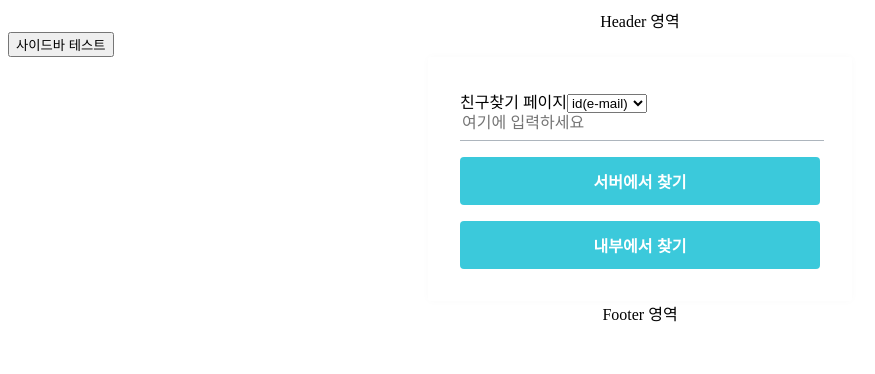
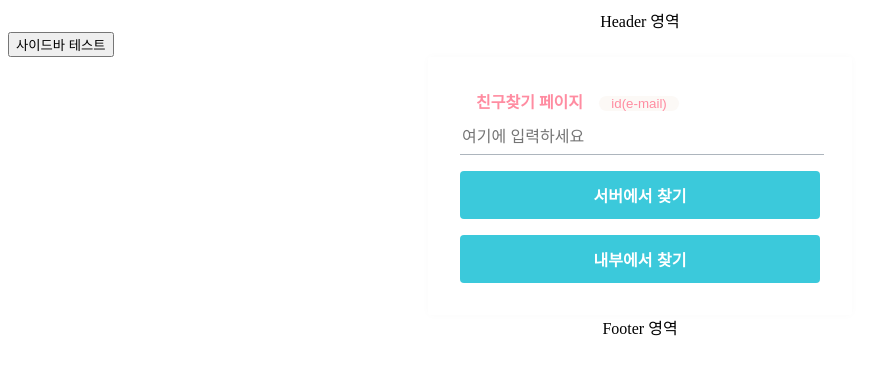
Before and after one commit to cirel31/MemoryCapsule, a React (Create React App) app in the folder FE/: page /friend in a window 1280 px wide. Shown: the top 374 px of the page, without its empty margins (0-875 px from the left). Built offline with nearby package versions, Linux system fonts and the light colour scheme.

Commit message:
[S09P12A608-239] Design: 투명 추가, searchBar를 위한 디자인 추가

```diff
--- a/FE/src/styles/friendStyle.jsx
+++ b/FE/src/styles/friendStyle.jsx
@@ -1,14 +1,26 @@
 import styled from "styled-components";
+import theme from "./theme";
 
 const AuthFormBlock = styled.div`
-  h3 {
-    margin: 0;
-    color: #313a40;
-    margin-bottom: 1rem;
+  form label {
+    color : ${theme.theme.brand3_main};
+    font-weight: bold;
+    padding : 1rem;
+  }
+
+  select {
+    appearance:none;
+    color : ${theme.theme.brand3_main};
+    border : none;
+    background-color: ${theme.theme.backGround_main};
+    outline: none;
+    width : 5rem;
+    margin-bottom : 1rem;
+    text-align-last: center;
+    border-radius : 1rem;
   }
 `;
 export { AuthFormBlock }
-
 
 const StyledInput = styled.input`
   font-size: 1rem;
--- a/FE/src/styles/theme.css
+++ b/FE/src/styles/theme.css
@@ -2,6 +2,7 @@
     /*black & white*/
     --black: #000000FF;
     --white: #FFFFFFFF;
+    --transpar : #FFFFFF00;
 
     /*backGround*/
     --backGround_1: #F8F4F0FF;
--- a/FE/src/styles/theme.jsx
+++ b/FE/src/styles/theme.jsx
@@ -12,6 +12,7 @@ const theme = {
     //Black & white
     black: "#000000FF",
     white: "#FFFFFFFF",
+    transpar : "#FFFFFF00",
 
     // backGround
     backGround_1: "#F8F4F0FF",
```
Also changed, not shown: FE/src/styles/searchBarStyle.jsx (added, +17 -0 lines).
